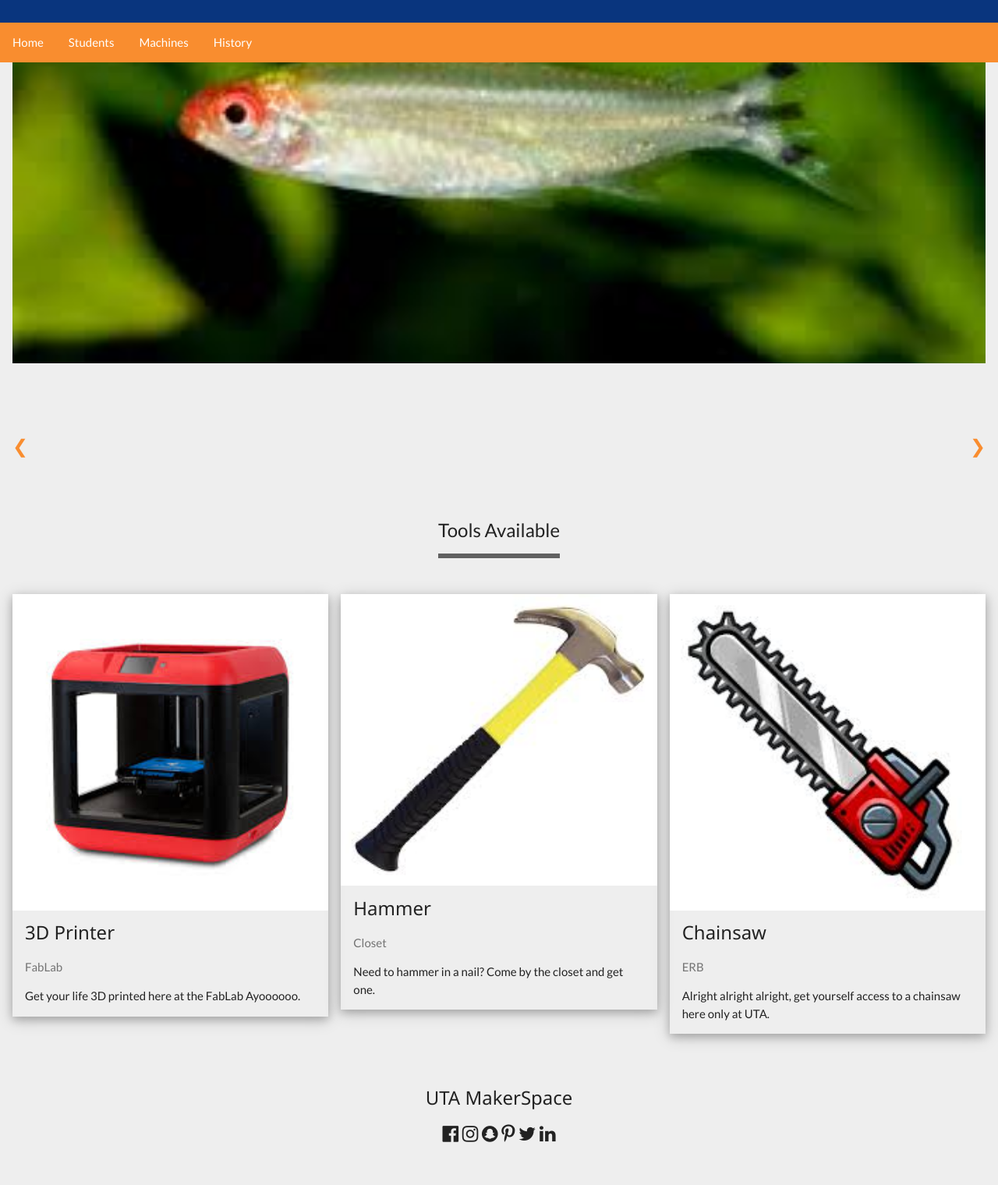
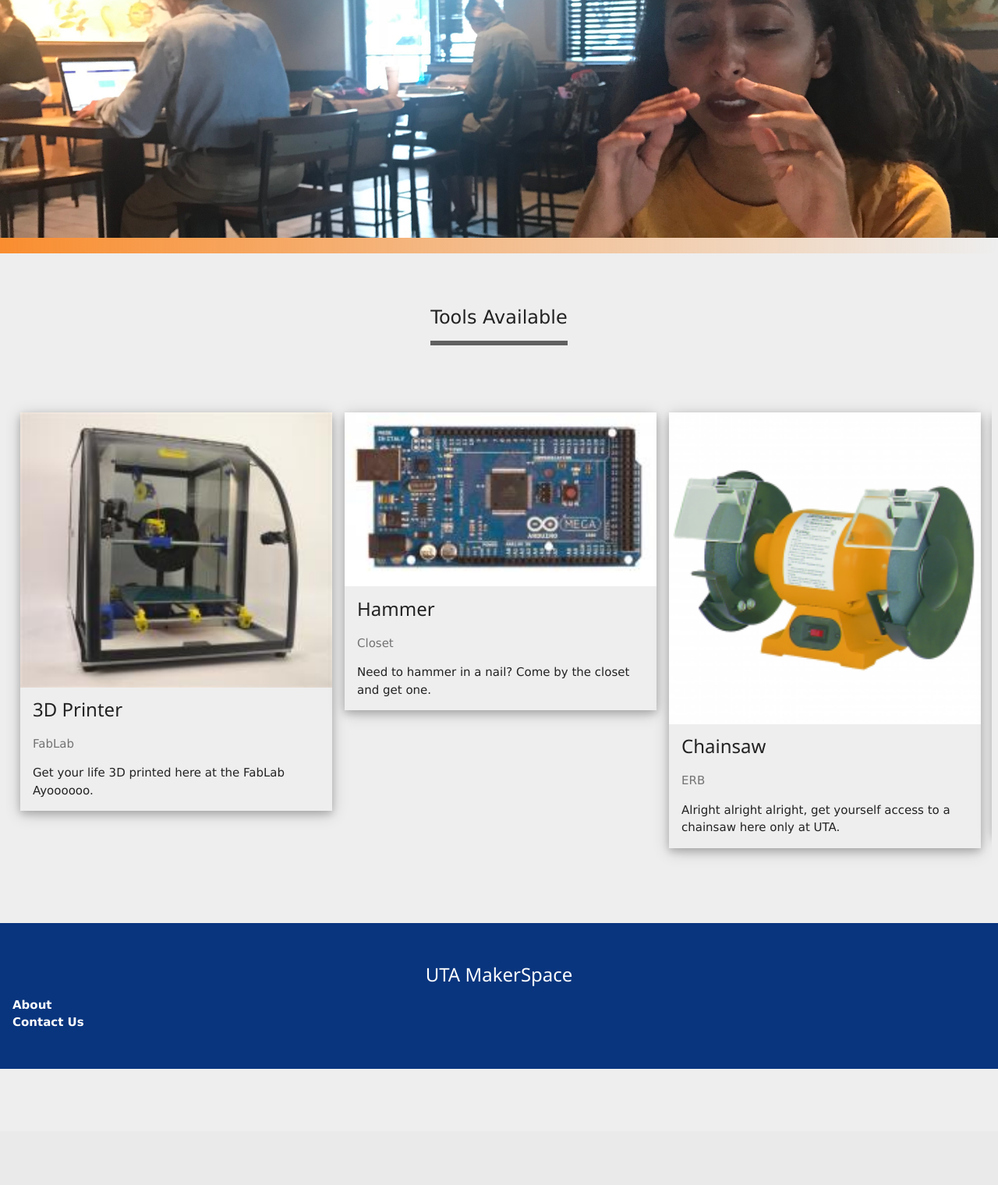
Before and after one commit to jenii88/Makers, a PHP site: page /Home/idk.html in a window 1280 px wide. Shown: the part 331-1851 px from the top of the page at 78% size. After the commit the page ends 1702 px from the top, so only its background shows below. Run offline with PHP 8.4, Linux system fonts and the light colour scheme.

Commit message:
The 80% done process of the home page loL

```diff
--- a/Home/idk.html
+++ b/Home/idk.html
@@ -1,5 +1,6 @@
 <!DOCTYPE html>
 <html>
+<head>
 <title>MakerSpace Homepage</title>
 <meta charset="UTF-8">
 <meta name="viewport" content="width=device-width, initial-scale=1">
@@ -7,12 +8,25 @@
 <link rel="stylesheet" href="style.css">
 <link rel="stylesheet" href="https://fonts.googleapis.com/css?family=Lato">
 <link rel="stylesheet" href="https://cdnjs.cloudflare.com/ajax/libs/font-awesome/4.7.0/css/font-awesome.min.css">
+<script src="https://ajax.googleapis.com/ajax/libs/jquery/3.3.1/jquery.min.js"></script>
 
-<style>
 
-.w3-tag, .fa {cursor:pointer}
-.w3-tag {height:15px;width:15px;padding:0;margin-top:6px}
-</style>
+
+<script >
+  $(window).scroll(function () {
+    if ($(this).scrollTop() < 50) {
+
+      $('header').slideDown();
+    } else {
+      $('header').slideUp();
+    }
+  });
+
+</script>
+</head>
+
+
+
 <body>
 
 <!-- Links (sit on top) -->
@@ -20,83 +34,85 @@
 
 <div class="w3-top">
 
+<div class="navbar">
 <header>
   <img src="https://www.uta.edu/_templates/_images/responsive/uta-logo-main.png" alt="home">
 </header>
 
 <ul>
-  <li><a href="idk.html" >Home</a></li>
-  <li><a href="students.html/">Students</a></li>
-  <li><a href="machines.html/">Machines</a></li>
-  <li><a href="history.html">History</a></li>
+  <li><a href="idk.html" >HOME</a></li>
+  <li><a href="students.html/">STUDENTS</a></li>
+  <li><a href="machines.html/">MACHINES</a></li>
+  <li><a href="history.html">HISTORY</a></li>
 </ul>
 </div>
+</div>
+
+
+
 
 <!-- Content -->
-<div class="content" style="max-width:2200px;  margin-top:200px;margin-bottom:80px">
+<div class="content" style="max-width:2200px; margin-bottom:80px">
 
 
 
   <!-- Slideshow -->
-  <div class="container">
-    <div class="containerDisplay mySlides">
-      <img src="1.jpg" style="width:100%">
+  <div class="slideshow-container">
+    <div class="containerDisplay mySlides pics">
+      <img src="1.jpeg" style="width:100%">
       </div>
+
+
+    <div class="containerDisplay mySlides pics">
+      <img src="2.jpeg" style="width:100%">
     </div>
-    <div class="containerDisplay mySlides">
-      <img src="2.jpg" style="width:100%">
-      </div>
-    </div>
-    <div class="containerDisplay mySlides">
-      <img src="3.jpg" style="width:100%">
+
+    <div class="containerDisplay mySlides pics">
+      <img src="3.jpeg" style="width:100%">
       </div>
     </div>
 
-    <!-- Slideshow next/previous buttons -->
-    <div class="container homeColor w3-padding w3-xlarge">
+  <ul></ul>
 
 
-      <a class="w3-left" class="prev" onclick="plusDivs(-1)" >❮</a>
-      <a class="w3-right"  class="next" onclick="plusDivs(1)">❯</a>
-
-
-  </div>
-
-
-  <!-- Grid -->
+  <!-- Tools available scroll -->
   <div class="w3-row-padding" id="about">
     <div class="w3-center w3-padding-64">
       <span class="w3-xlarge w3-bottombar w3-border-dark-grey w3-padding-16">Tools Available</span>
     </div>
 
-    <div class="w3-third w3-margin-bottom">
-      <div class="w3-card-4">
-        <img src="3d.jpg" alt="3D Printer" style="width:100%">
-        <div class="w3-container">
+<section class="card" >
+  <div class="hovershadow">
+   <div class="card--content">
+        <img src="images/3D.jpg" alt="3D Printer" style="width:100%">
+        <div class="container">
           <h3>3D Printer</h3>
           <p class="w3-opacity">FabLab</p>
           <p>Get your life 3D printed here at the FabLab Ayoooooo.</p>
+    </div>
+  </div>
+</div>
+
+<div class="hovershadow">
+ <div class="card--content">
+
+        <img src="images/Arduino.jpg" alt="Hammer" style="width:100%">
+        <div class="container">
+          <h3>Hammer</h3>
+          <p class="w3-opacity">Closet</p>
+          <p>Need to hammer in a nail? Come by the closet and get one.</p>
+
 
     </div>
   </div>
 </div>
 
-    <div class="w3-third w3-margin-bottom">
-      <div class="w3-card-4">
-        <img src="ham.jpg" alt="Hammer" style="width:100%">
-        <div class="w3-container">
-          <h3>Hammer</h3>
-          <p class="w3-opacity">Closet</p>
-          <p>Need to hammer in a nail? Come by the closet and get one.</p>
+<div class="hovershadow">
+ <div class="card--content">
 
-        </div>
-      </div>
-    </div>
 
-    <div class="w3-third w3-margin-bottom">
-      <div class="w3-card-4">
-        <img src="chainsaw.jpg" alt="Chainsaw" style="width:100%">
-        <div class="w3-container">
+        <img src="images/Bench.png" alt="Chainsaw" style="width:100%">
+        <div class="container">
           <h3>Chainsaw</h3>
           <p class="w3-opacity">ERB</p>
           <p>Alright alright alright, get yourself access to a chainsaw here only at UTA.</p>
@@ -104,7 +120,63 @@
       </div>
       </div>
     </div>
+
+ <div class="hovershadow">
+   <div class="card--content">
+        <img src="images/Laser.jpg" alt="3D Printer" style="width:100%">
+        <div class="container">
+          <h3>3D Printer</h3>
+          <p class="w3-opacity">FabLab</p>
+          <p>Get your life 3D printed here at the FabLab Ayoooooo.</p>
     </div>
+  </div>
+</div>
+
+<div class="hovershadow">
+ <div class="card--content">
+
+        <img src="images/Oculus.jpg" alt="Hammer" style="width:100%">
+        <div class="container">
+          <h3>Hammer</h3>
+          <p class="w3-opacity">Closet</p>
+          <p>Need to hammer in a nail? Come by the closet and get one.</p>
+
+
+    </div>
+  </div>
+</div>
+
+<div class="hovershadow">
+ <div class="card--content">
+
+
+        <img src="images/Scan.jpg" alt="Chainsaw" style="width:100%">
+        <div class="container">
+          <h3>Chainsaw</h3>
+          <p class="w3-opacity">ERB</p>
+          <p>Alright alright alright, get yourself access to a chainsaw here only at UTA.</p>
+
+      </div>
+      </div>
+    </div>
+
+<div class="hovershadow">
+ <div class="card--content">
+
+
+        <img src="images/Sew.jpg" alt="Chainsaw" style="width:100%">
+        <div class="container">
+          <h3>Chainsaw</h3>
+          <p class="w3-opacity">ERB</p>
+          <p>Alright alright alright, get yourself access to a chainsaw here only at UTA.</p>
+
+      </div>
+      </div>
+    </div>
+
+  </div>
+</section>
+
 
 
 
@@ -113,49 +185,34 @@
 
 <!-- Footer -->
 
-<footer class="container w3-padding-32 w3-center">
+<footer class="container footer-padding w3-center">
   <div class="w3-xlarge w3-section">
     <h3>UTA MakerSpace </h3>
-    <i class="fa fa-facebook-official w3-hover-opacity"></i>
-    <i class="fa fa-instagram w3-hover-opacity"></i>
-    <i class="fa fa-snapchat w3-hover-opacity"></i>
-    <i class="fa fa-pinterest-p w3-hover-opacity"></i>
-    <i class="fa fa-twitter w3-hover-opacity"></i>
-    <i class="fa fa-linkedin w3-hover-opacity"></i>
+    <div class = "btn" >About</div>
+    <div class = "btn">Contact Us</div>
 
+</div>
 </footer>
 
 
-<script>
-// Slideshow
 
 
-var slideIndex = 1;
-showDivs(slideIndex);
 
-function plusDivs(n) {
-  showDivs(slideIndex += n);
-}
+<script>
+var myIndex = 0;
+carousel();
 
-function currentDiv(n) {
-  showDivs(slideIndex = n);
-}
-
-function showDivs(n) {
+function carousel() {
     var i;
     var x = document.getElementsByClassName("mySlides");
-  var dots = document.getElementsByClassName("demodots");
-  if (n > x.length) {slideIndex = 1}
-  if (n < 1) {slideIndex = x.length} ;
     for (i = 0; i < x.length; i++) {
        x[i].style.display = "none";
     }
-
-  x[slideIndex-1].style.display = "block";
-  dots[slideIndex-1].className += " w3-white";
-  //setTimeout(showDivs, 5000);
+    myIndex++;
+    if (myIndex > x.length) {myIndex = 1}
+    x[myIndex-1].style.display = "block";
+    setTimeout(carousel, 5000); // Change image every 5 seconds
 }
-
 
 </script>
 
--- a/Home/style.css
+++ b/Home/style.css
@@ -12,23 +12,33 @@ body {
 }
 
 header {
-    background-color: #09357e;
-    padding: 30px;
-    text-align: left;
-    font-size: 35px;
-    color: white;
+  background-color: #09357e;
+  padding: 60px;
+  opacity: 0.95;
 
 }
+
+
+
+header img{
+    position: absolute;
+    top: 20px;
+    right: -10px;
+    transform: scale(.7);
+}
+
+
 
 ul {
     list-style-type: none;
     margin: 0;
-    padding: 0;
+    padding: 10px;
     overflow: hidden;
-    background-color: #f98d2f;
+    background-image: linear-gradient(to left, rgba(249, 141, 47, 0), rgba(249, 141, 47, 1));
     position: -webkit-sticky; /* Safari */
     position: sticky;
     top: 0;
+
 }
 
 li {
@@ -42,6 +52,9 @@ li a {
     text-align: center;
     padding: 14px 16px;
     text-decoration: none;
+    font-size: 18px;
+    font-family:"Lato", sans-serif;
+    font-weight: bold;
 }
 
 li a:hover {
@@ -49,59 +62,74 @@ li a:hover {
 }
 
 
-.content{margin-left:auto;margin-right:auto;max-width:980px}
 
 
+.content{margin-left:auto;margin-right:auto;max-width:980px}
+.pics { height: 20%; width: 100%; overflow: hidden; }
 .homeColor{color:#f98d2f}
 .container:before, .container:after{content:"";display:table;clear:both}
 .container{padding:0.01em 16px}
 .containerDisplay{position:relative}
+.hovershadow:hover{box-shadow:0 10px 10px 0 rgba(0,0,0,0.2),0 40px 20px 0 rgba(0,0,0,0.19)}
+
+
+
+
+.card {
+  min-width: 100%;
+  min-height: 200px;
+  display: flex;
+  overflow-x: auto;
+  padding-bottom: 32px;
+  padding-top: 32px;
+  padding-left: 10px;
+  padding-right: 10px;
+}
+
+.card--content {
+  background-color: #EEEEEE;
+  min-width: 400px;
+  max-width: 400px;
+  margin: 8px;
+  box-shadow:0 4px 10px 0 rgba(0,0,0,0.2),0 4px 20px 0 rgba(0,0,0,0.19);
+  transition: transform .5s;
+}
+
+.card--content:hover {
+    transform: scale(1.06);
+}
+
+.card::-webkit-scrollbar {
+  display: none;
+}
 
 .btn {
-  background-color: #154799;
-  border: none;
+  background-color: #09357e;
   color: white;
-  padding: 16px 32px;
-  text-align: center;
-  font-size: 16px;
-  margin: 4px 2px;
+  text-align: left;
+  font-size: 15px;
   opacity: 1;
-  transition: 0.3s;
+  font-family: Verdana, sans-serif;
+  font-weight: bold;
 }
 
 .btn:hover {opacity: 0.6}
 
-.footer{
-
-  position: fixed;
-   left: 0;
-   bottom: 0;
-   width: 100%;
-   height: 10%;
-  background-color: #09357e;
-    color: white;
-    text-align: center;
-
-}
 
 
+footer{
+  display: block;
+  background-color: #09357e;
+  font-family:"Lato", sans-serif;
+  font-weight: bold;
+  color: white;
+  height: 7.5%;
+}
+.footer-padding{
 
-
-
-table {
-    border-collapse: collapse;
-    width: 100%;
-    color: black;
+  padding-top:32px!important;
+  padding-bottom:32px!important
 }
-
-th, td {
-    padding: 8px;
-    text-align: left;
-    border-bottom: 1px solid #ddd;
-}
-
-tr:hover {background-color:#f5f5f5;
-
 
 
 
@@ -112,69 +140,7 @@ img {vertical-align: middle;}
 
 /* Slideshow container */
 .slideshow-container {
-  max-width: 1000px;
+  max-width: relative;
   position: relative;
   margin: auto;
 }
-
-.prev,
-.next {
-  cursor: pointer;
-  position: absolute;
-  top: 40%;
-  width: auto;
-  padding: 16px;
-  margin-top: -50px;
-  color: white;
-  font-weight: bold;
-  font-size: 20px;
-  border-radius: 0 3px 3px 0;
-  user-select: none;
-  -webkit-user-select: none;
-}
-
-/* Position the "next button" to the right */
-.next {
-  right: 0;
-  border-radius: 3px 0 0 3px;
-}
-
-/* On hover, add a black background color with a little bit see-through */
-.prev:hover,
-.next:hover {
-  background-color: rgba(0, 0, 0, 0.8);
-}
-
-
-
-
-
-/* The dots/bullets/indicators */
-.dot {
-  height: 15px;
-  width: 15px;
-  margin: 0 2px;
-  background-color: #bbb;
-  border-radius: 50%;
-  display: inline-block;
-  transition: background-color 0.6s ease;
-}
-
-
-/* Fading animation */
-.fade {
-  -webkit-animation-name: fade;
-  -webkit-animation-duration: 1.5s;
-  animation-name: fade;
-  animation-duration: 1.5s;
-}
-
-@-webkit-keyframes fade {
-  from {opacity: .4}
-  to {opacity: 1}
-}
-
-@keyframes fade {
-  from {opacity: .4}
-  to {opacity: 1}
-}
```
Also changed, not shown: Home/Machine.html (added, +73 -0 lines), Home/1.jpeg (added), Home/2.jpeg (added), Home/3.jpeg (added), Home/images/3D.jpg (added), Home/images/Arduino.jpg (added), Home/images/Bench.png (added), Home/images/Laser.jpg (added), Home/images/Oculus.jpg (added), Home/images/Scan.jpg (added), Home/images/Sew.jpg (added). Lines whose indentation alone changed are shown as unchanged.
